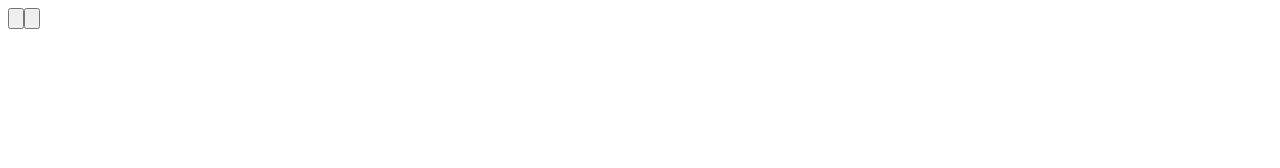
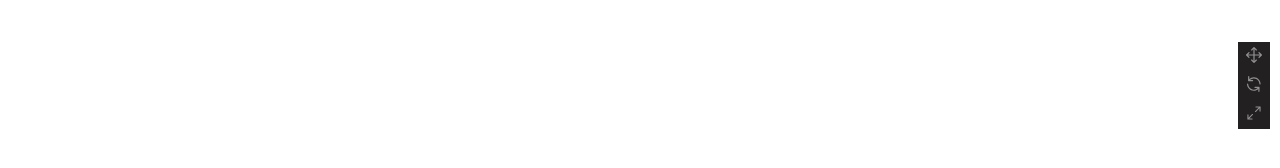
Before and after one commit to Eduar2819/proyecto-editor, a plain HTML site: page index.html in a window 1280 px wide. Drawn offline with Linux system fonts and the light colour scheme.

Commit message:
agregando los estilos al toolbar

```diff
--- a/css/main.css
+++ b/css/main.css
@@ -0,0 +1,57 @@
+body{
+    font-family: Helvetica, Arial, sans-serif;
+	font-size: 14px;
+	margin: 0;
+	overflow: hidden;
+}
+button {
+    position: relative;
+}
+
+button {
+    color: #555;
+	background-color: rgb(34, 32, 32);
+	border: 0px;
+	margin: 0px; /* GNOME Web */
+	padding: 5px 8px;
+	text-transform: uppercase;
+	cursor: pointer;
+	outline: none;
+}
+
+.Panel {
+    -moz-user-select: none;
+    -webkit-user-select: none;
+    -ms-user-select: none;
+
+    	/* No support for these yet */
+	-o-user-select: none;
+	user-select: none;
+}
+
+.Panel {
+    color: #888;
+}
+
+
+#toolbar {
+    position: absolute;
+    right: 10px;
+    top: 42px;
+    width: 32px;
+    background: #eee;
+    text-align: center;
+}
+    #toolbar button, #toolbar input {
+        height: 32xp;
+    }
+        #toolbar button img{
+            width: 16px;
+            opacity: 0.5;
+        }
+    #toolbar {
+        background-color: #111;
+    }
+        #toolbar img {
+            filter: invert(1);
+        }
--- a/index.html
+++ b/index.html
@@ -4,6 +4,7 @@
         <title>Eduar</title>
         <meta charset="utf-8">
         <link rel="shortcut icon" href="">
+        <link rel="stylesheet" href="./css/main.css">
     </head>
     <body>
         <script type = "module">
--- a/js/Toolbar.js
+++ b/js/Toolbar.js
@@ -2,7 +2,7 @@ import { UIPanel, UIButton } from '../libs/ui.js';
 
 function Toolbar () {
     var container = new UIPanel();
-    container.setId('toobar');
+    container.setId('toolbar');
 
     // translate / rotate /scale
     var translateIcon = document.createElement('img');
@@ -29,6 +29,18 @@ function Toolbar () {
     });
     container.add(rotate);
 
+    var scaleIcon = document.createElement('img');
+    //scaleIcon.title = string.getKey('toolbar/scale');
+    scaleIcon.src = 'images/scale.svg';
+
+    var scale = new UIButton();
+    scale.dom.appendChild(scaleIcon);
+    scale.onClick( function () {
+        //signal.trasformModeChanged.dispatch('scale');
+    });
+    container.add(scale);
+
+
     return container;
 }
 export {Toolbar};
```
